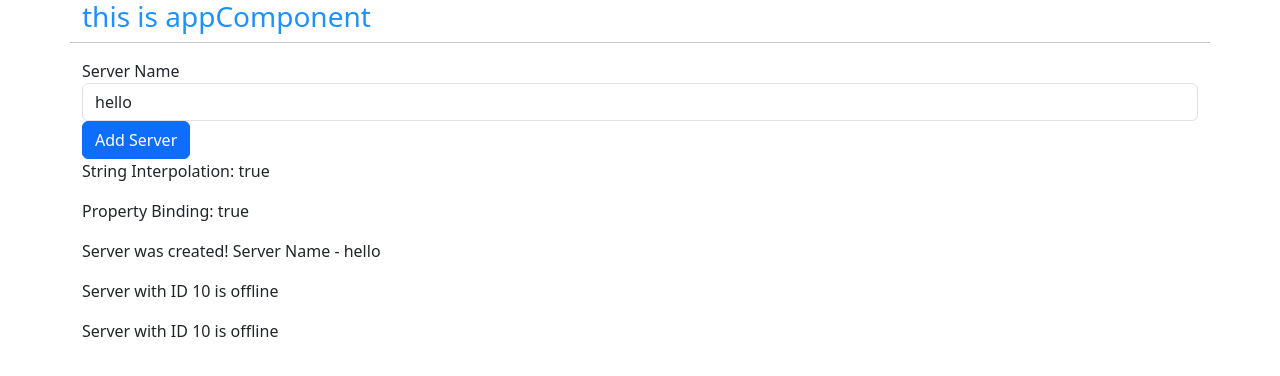
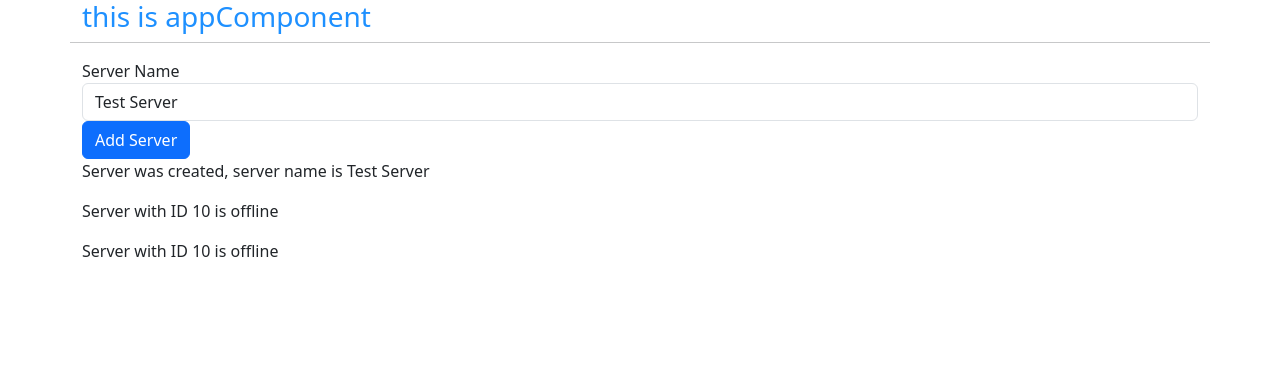
Before and after one commit to prakarsh7/angular-the-complete-guide-part-2, an Angular app: page / in a window 1280 px wide. Both pictures are taken after a click on the button "Add Server". Shown: the top 376 px of the page. Built offline with nearby package versions, Linux system fonts and the light colour scheme.

Commit message:
Directives, ngIf, Structural Directive

```diff
--- a/src/app/servers/servers.component.html
+++ b/src/app/servers/servers.component.html
@@ -26,9 +26,10 @@
 </button>
 
 <!-- String Interpolation vs Property Binding -->
-<p>String Interpolation: {{ allowNewServer }}</p>
-<p [innerText]="'Property Binding: ' + allowNewServer">Property Binding</p>
+<!-- <p>String Interpolation: {{ allowNewServer }}</p> -->
+<!-- <p [innerText]="'Property Binding: ' + allowNewServer">Property Binding</p> -->
 
-<p>{{ serverCreationStatus }}</p>
+<!-- <p>{{ serverCreationStatus }}</p> -->
+<p *ngIf="serverCreated">Server was created, server name is {{ serverName }}</p>
 <app-server></app-server>
 <app-server></app-server>
--- a/src/app/servers/servers.component.ts
+++ b/src/app/servers/servers.component.ts
@@ -11,15 +11,17 @@ import { Component } from '@angular/core';
 export class ServersComponent {
   allowNewServer = false;
   serverCreationStatus = 'No server was created!';
-  serverName = 'hello';
+  serverName = 'Test Server';
+  serverCreated = false;
 
   constructor() {
     setTimeout(() => {
       this.allowNewServer = true;
-    }, 5000);
+    }, 3000);
   }
 
   onCreateServer() {
+    this.serverCreated = true;
     this.serverCreationStatus = 'Server was created! Server Name - ' + this.serverName;
   }
 
```
Also changed, not shown: 1 other file (tests, documents, lock files or other folders).
